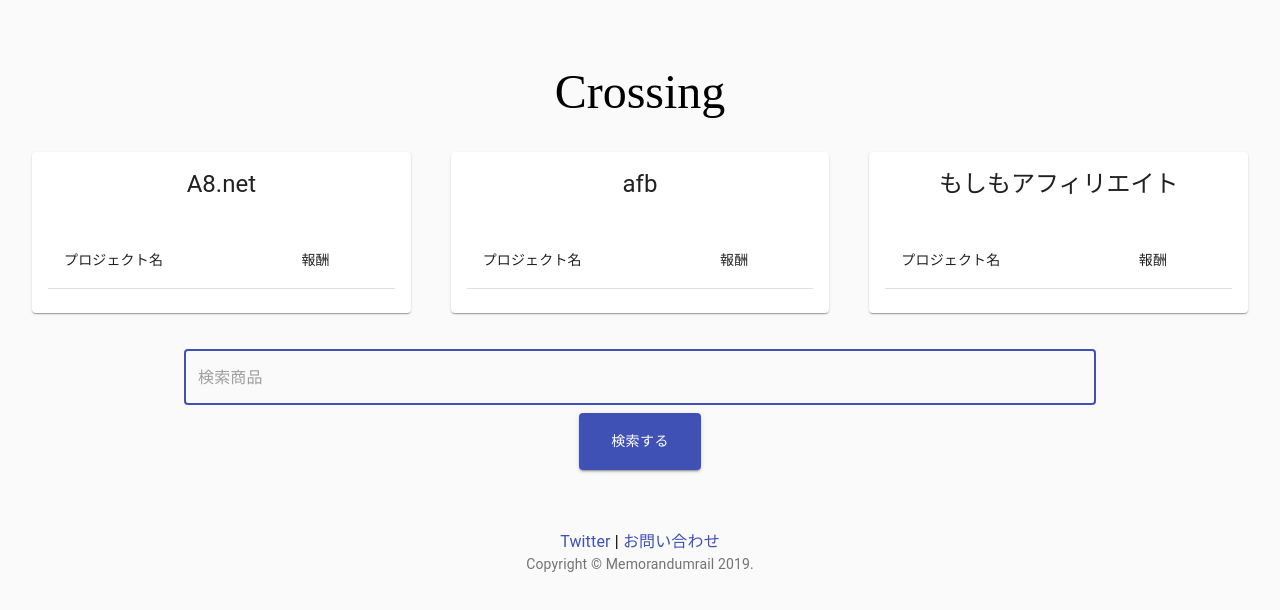
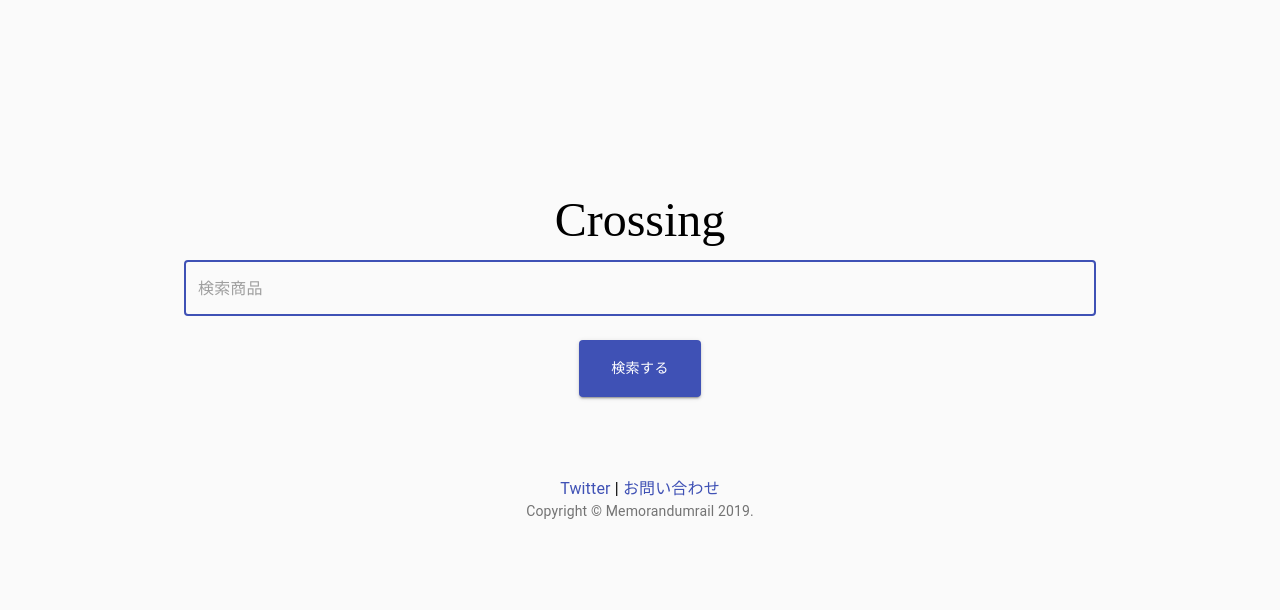
Before and after one commit to kawasaki-t0325/crossing, a React (Create React App) app: page / in a window 1280 px wide. Shown: the top 610 px of the page. Built offline with nearby package versions, Linux system fonts and the light colour scheme.

Commit message:
レイアウトの微修正

```diff
--- a/src/App.js
+++ b/src/App.js
@@ -48,15 +48,16 @@
     alignItems: 'center',
   },
   title_wrapper: {
-    marginTop: theme.spacing(8),
+    marginTop: theme.spacing(24),
   },
   title: {
     fontFamily: 'Georgia-BoldItalic',
   },
   main: {
-    marginTop: theme.spacing(4),
+    marginTop: theme.spacing(2),
   },
   button: {
+    margin: theme.spacing(2),
     padding: theme.spacing(2, 4),
   },
   relative: {
@@ -68,8 +69,11 @@
     marginLeft: -12,
   },
   textWarning: {
-    color: '#d50000'
-  }
+    color: '#d50000',
+  },
+  footer: {
+    marginTop: theme.spacing(8),
+  },
 }));
 
 function App() {
@@ -135,6 +139,10 @@
       && (result.afbResult['code'] !== RESPONSE_STATUS.SUCCESS);
   };
 
+  const isResultEmpty = () => {
+    return Object.values(result).filter(projectResult => Object.keys(projectResult).length !== 0).length === 0;
+  };
+
   return (
     <React.Fragment>
       {loadging && <Loading />}
@@ -143,7 +151,27 @@
       </Container>
       <Container className={classes.main} component="main">
         <Grid container spacing={5} justify="center">
-          {asps.map(asp => (
+          <Container className={classes.container} maxWidth="md">
+            <TextField
+              variant="outlined"
+              margin="normal"
+              required
+              fullWidth
+              autoFocus
+              placeholder="検索商品"
+              value={word}
+              onChange={event => setWord(event.target.value)}
+            />
+            <Button className={classes.button} disabled={loadging} variant="contained" color="primary" onClick={search}>
+              検索する
+            </Button>
+          </Container>
+          <Grid item xs={12}>
+            {message && <Typography align="center" className={classes.textWarning}>{message}</Typography>}
+          </Grid>
+        </Grid>
+        <Grid container spacing={5} justify="center">
+          {!isResultEmpty() && asps.map(asp => (
             <Grid item key={asp.title} xs={12} sm={6} md={4}>
               <Card>
                 <CardHeader
@@ -178,26 +206,8 @@
               </Card>
             </Grid>
           ))}
-          <Container className={classes.container} maxWidth="md">
-            <TextField
-              variant="outlined"
-              margin="normal"
-              required
-              fullWidth
-              autoFocus
-              placeholder="検索商品"
-              value={word}
-              onChange={event => setWord(event.target.value)}
-            />
-            <Button className={classes.button} disabled={loadging} variant="contained" color="primary" onClick={search}>
-              検索する
-            </Button>
-          </Container>
-          <Grid item xs={12}>
-            {message && <Typography align="center" className={classes.textWarning}>{message}</Typography>}
-          </Grid>
         </Grid>
-        <Box mt={5}>
+        <Box className={classes.footer} mt={5}>
           <Typography align="center">
             <Link href="https://twitter.com/memorandumrail">Twitter</Link>{' '}|{' '}
             <Link href="https://memorandumrail.com/contact">お問い合わせ</Link>
```
